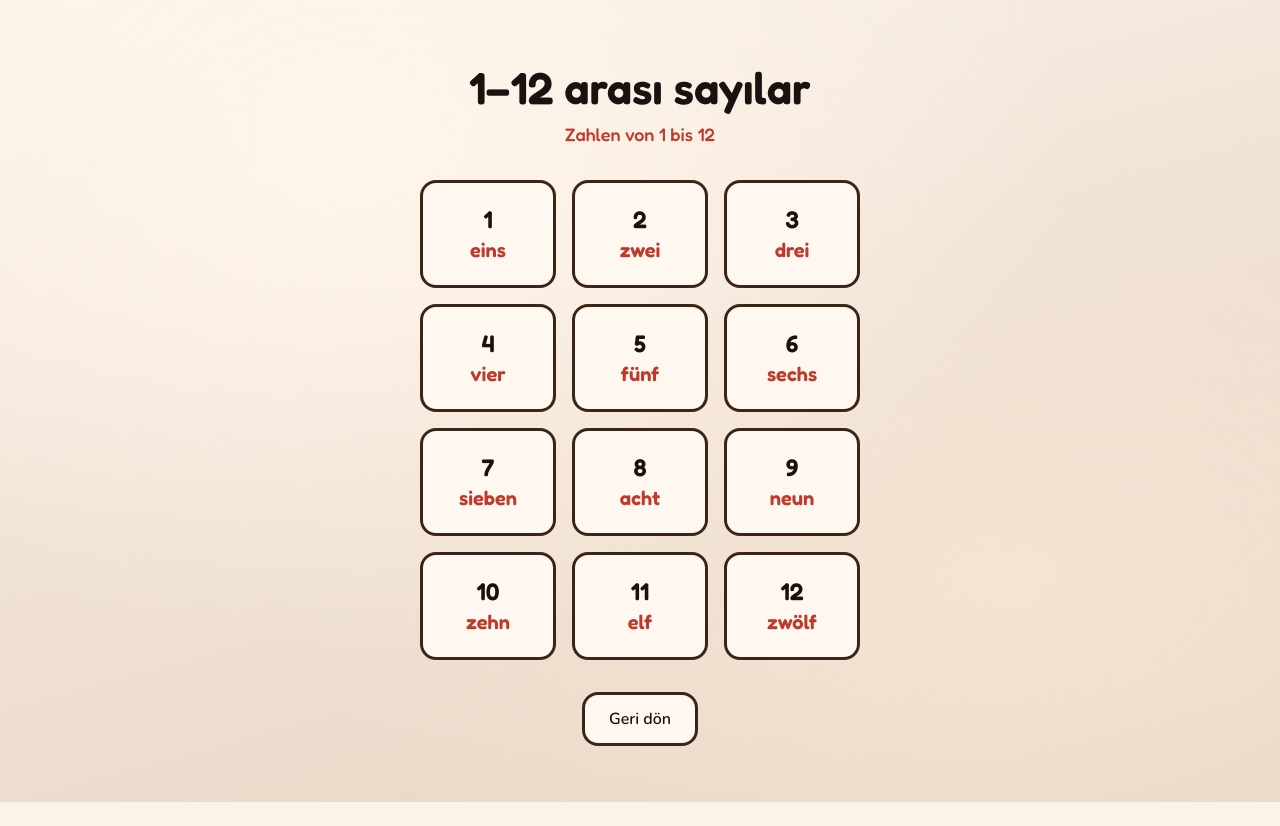
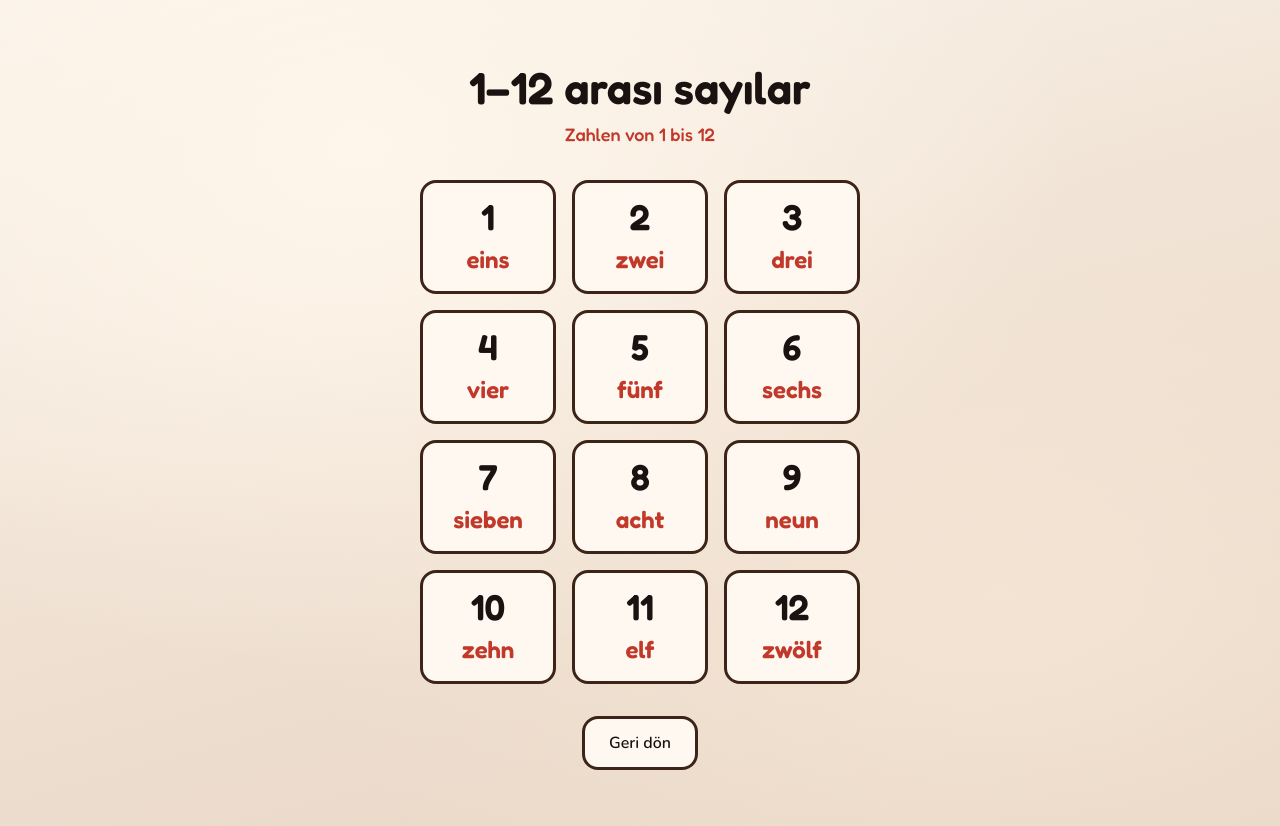
Before and after one commit to tegemenozyurek/deutschMitVildan, a React (Vite) app: page /konular/zahlen/anlatim/1-12 in a window 1280 px wide. Before the commit the page ends 802 px from the top, so only its background shows below. Built offline with nearby package versions, Linux system fonts and the light colour scheme.

Commit message:
Add Zahlen13to20Page component and integrate it into App routing. Refactor Zahlen1to12Page to use ZahlenNumberLesson for improved code reuse and maintainability.

```diff
--- a/src/App.tsx
+++ b/src/App.tsx
@@ -6,6 +6,7 @@ import { ModePage } from './pages/ModePage'
 import { TopicPage } from './pages/TopicPage'
 import { TopicsPage } from './pages/TopicsPage'
 import { Zahlen1to12Page } from './pages/Zahlen1to12Page'
+import { Zahlen13to20Page } from './pages/Zahlen13to20Page'
 import { ZahlenAnlatimPage } from './pages/ZahlenAnlatimPage'
 import { ZahlenSectionPage } from './pages/ZahlenSectionPage'
 
@@ -20,6 +21,7 @@ function AppRoutes() {
       <Route path="/konular/:topicId" element={<TopicPage />} />
       <Route path="/konular/zahlen/anlatim" element={<ZahlenAnlatimPage />} />
       <Route path="/konular/zahlen/anlatim/1-12" element={<Zahlen1to12Page />} />
+      <Route path="/konular/zahlen/anlatim/13-20" element={<Zahlen13to20Page />} />
       <Route
         path="/konular/zahlen/anlatim/:sectionId"
         element={<ZahlenSectionPage />}
--- /dev/null
+++ b/src/components/ZahlenNumberLesson.tsx
@@ -0,0 +1,107 @@
+import { useEffect, useState } from 'react'
+import { Link } from 'react-router-dom'
+import { PageShell } from './PageShell'
+import { backgroundMusic } from '../lib/backgroundMusic'
+import { prepareGermanSpeech, speakGerman } from '../lib/speakGerman'
+
+type NumberItem = {
+  n: number
+  de: string
+}
+
+type ZahlenNumberLessonProps = {
+  titleTr: string
+  titleDe: string
+  numbers: readonly NumberItem[]
+  columns?: 2 | 3 | 4
+}
+
+export function ZahlenNumberLesson({
+  titleTr,
+  titleDe,
+  numbers,
+  columns = 3,
+}: ZahlenNumberLessonProps) {
+  const [active, setActive] = useState<number | null>(null)
+  const [ttsOk, setTtsOk] = useState(true)
+
+  useEffect(() => {
+    prepareGermanSpeech()
+    setTtsOk(typeof window !== 'undefined' && 'speechSynthesis' in window)
+  }, [])
+
+  const onPress = (n: number, de: string) => {
+    setActive(n)
+    backgroundMusic.duck(1600)
+    const ok = speakGerman(de)
+    if (!ok) setTtsOk(false)
+    window.setTimeout(() => {
+      setActive((current) => (current === n ? null : current))
+    }, 700)
+  }
+
+  const gridCols =
+    columns === 2
+      ? 'grid-cols-2'
+      : columns === 4
+        ? 'grid-cols-4'
+        : 'grid-cols-3'
+
+  return (
+    <PageShell>
+      <header className="relative z-10 w-full max-w-lg px-2 pt-5 text-center animate-[rise_0.9s_ease_both]">
+        <h1 className="font-[family-name:var(--font-cozy)] text-[clamp(1.7rem,6.5vw,2.8rem)] font-semibold leading-tight text-[#1a1210]">
+          {titleTr}
+        </h1>
+        <p className="mt-1 font-[family-name:var(--font-cozy)] text-base text-[#c0392b] sm:text-lg">
+          {titleDe}
+        </p>
+        {!ttsOk && (
+          <p className="mt-2 text-sm text-[#c0392b]">
+            Bu tarayıcıda seslendirme desteklenmiyor. Cihazın Almanca TTS sesinin
+            açık olduğundan emin ol.
+          </p>
+        )}
+      </header>
+
+      <div
+        className={`relative z-10 grid w-full max-w-md flex-1 content-center gap-3 px-1 py-8 animate-[rise_0.9s_0.08s_ease_both] sm:gap-4 ${gridCols}`}
+      >
+        {numbers.map(({ n, de }) => (
+          <button
+            key={n}
+            type="button"
+            onPointerDown={(event) => {
+              if (event.button !== 0 && event.pointerType === 'mouse') return
+              onPress(n, de)
+            }}
+            className={`flex min-h-[6.25rem] flex-col items-center justify-center rounded-2xl border-[3px] border-[#3d2418] px-2 py-4 transition duration-200 focus-visible:outline-2 focus-visible:outline-offset-4 focus-visible:outline-[#c0392b] active:scale-[0.97] sm:min-h-[6.75rem] ${
+              active === n
+                ? 'bg-[#3d2418] text-[#faf3ea]'
+                : 'bg-[#fff8f0] text-[#1a1210] hover:bg-[#fff3e6]'
+            }`}
+            aria-label={`${n}, ${de}`}
+          >
+            <span className="font-[family-name:var(--font-cozy)] text-3xl font-semibold leading-none sm:text-4xl">
+              {n}
+            </span>
+            <span
+              className={`mt-2.5 px-0.5 text-center font-[family-name:var(--font-cozy)] text-xl font-semibold leading-tight sm:text-2xl ${
+                active === n ? 'text-[#e6b422]' : 'text-[#c0392b]'
+              }`}
+            >
+              {de}
+            </span>
+          </button>
+        ))}
+      </div>
+
+      <Link
+        to="/konular/zahlen/anlatim"
+        className="relative z-10 mb-2 rounded-2xl border-[3px] border-[#3d2418] bg-[#fff8f0] px-6 py-3 font-semibold text-[#1a1210] transition hover:-translate-y-0.5"
+      >
+        Geri dön
+      </Link>
+    </PageShell>
+  )
+}
--- /dev/null
+++ b/src/pages/Zahlen13to20Page.tsx
@@ -0,0 +1,23 @@
+import { ZahlenNumberLesson } from '../components/ZahlenNumberLesson'
+
+const numbers = [
+  { n: 13, de: 'dreizehn' },
+  { n: 14, de: 'vierzehn' },
+  { n: 15, de: 'fünfzehn' },
+  { n: 16, de: 'sechzehn' },
+  { n: 17, de: 'siebzehn' },
+  { n: 18, de: 'achtzehn' },
+  { n: 19, de: 'neunzehn' },
+  { n: 20, de: 'zwanzig' },
+] as const
+
+export function Zahlen13to20Page() {
+  return (
+    <ZahlenNumberLesson
+      titleTr="13–20 arası sayılar"
+      titleDe="Zahlen von 13 bis 20"
+      numbers={numbers}
+      columns={2}
+    />
+  )
+}
--- a/src/pages/Zahlen1to12Page.tsx
+++ b/src/pages/Zahlen1to12Page.tsx
@@ -1,8 +1,4 @@
-import { useEffect, useState } from 'react'
-import { Link } from 'react-router-dom'
-import { PageShell } from '../components/PageShell'
-import { backgroundMusic } from '../lib/backgroundMusic'
-import { prepareGermanSpeech, speakGerman } from '../lib/speakGerman'
+import { ZahlenNumberLesson } from '../components/ZahlenNumberLesson'
 
 const numbers = [
   { n: 1, de: 'eins' },
@@ -20,78 +16,11 @@ const numbers = [
 ] as const
 
 export function Zahlen1to12Page() {
-  const [active, setActive] = useState<number | null>(null)
-  const [ttsOk, setTtsOk] = useState(true)
-
-  useEffect(() => {
-    prepareGermanSpeech()
-    setTtsOk(typeof window !== 'undefined' && 'speechSynthesis' in window)
-  }, [])
-
-  const onPress = (n: number, de: string) => {
-    setActive(n)
-    backgroundMusic.duck(1600)
-    const ok = speakGerman(de)
-    if (!ok) setTtsOk(false)
-    window.setTimeout(() => {
-      setActive((current) => (current === n ? null : current))
-    }, 700)
-  }
-
   return (
-    <PageShell>
-      <header className="relative z-10 w-full max-w-lg px-2 pt-5 text-center animate-[rise_0.9s_ease_both]">
-        <h1 className="font-[family-name:var(--font-cozy)] text-[clamp(1.7rem,6.5vw,2.8rem)] font-semibold leading-tight text-[#1a1210]">
-          1–12 arası sayılar
-        </h1>
-        <p className="mt-1 font-[family-name:var(--font-cozy)] text-base text-[#c0392b] sm:text-lg">
-          Zahlen von 1 bis 12
-        </p>
-        {!ttsOk && (
-          <p className="mt-2 text-sm text-[#c0392b]">
-            Bu tarayıcıda seslendirme desteklenmiyor. Cihazın Almanca TTS sesinin
-            açık olduğundan emin ol.
-          </p>
-        )}
-      </header>
-
-      <div className="relative z-10 grid w-full max-w-md flex-1 grid-cols-3 content-center gap-3 px-1 py-8 animate-[rise_0.9s_0.08s_ease_both] sm:gap-4">
-        {numbers.map(({ n, de }) => (
-          <button
-            key={n}
-            type="button"
-            onPointerDown={(event) => {
-              // Speak on pointerdown for iOS/Android gesture reliability
-              if (event.button !== 0 && event.pointerType === 'mouse') return
-              onPress(n, de)
-            }}
-            className={`flex min-h-[6.25rem] flex-col items-center justify-center rounded-2xl border-[3px] border-[#3d2418] px-2 py-4 transition duration-200 focus-visible:outline-2 focus-visible:outline-offset-4 focus-visible:outline-[#c0392b] active:scale-[0.97] sm:min-h-[6.75rem] ${
-              active === n
-                ? 'bg-[#3d2418] text-[#faf3ea]'
-                : 'bg-[#fff8f0] text-[#1a1210] hover:bg-[#fff3e6]'
-            }`}
-            aria-label={`${n}, ${de}`}
-          >
-            <span className="font-[family-name:var(--font-cozy)] text-xl font-semibold leading-none sm:text-2xl">
-              {n}
-            </span>
-            <span
-              className={`mt-2 font-[family-name:var(--font-cozy)] text-lg font-semibold leading-none sm:text-xl ${
-                active === n ? 'text-[#e6b422]' : 'text-[#c0392b]'
-              }`}
-            >
-              {de}
-            </span>
-          </button>
-        ))}
-      </div>
-
-      <Link
-        to="/konular/zahlen/anlatim"
-        className="relative z-10 mb-2 rounded-2xl border-[3px] border-[#3d2418] bg-[#fff8f0] px-6 py-3 font-semibold text-[#1a1210] transition hover:-translate-y-0.5"
-      >
-        Geri dön
-      </Link>
-    </PageShell>
+    <ZahlenNumberLesson
+      titleTr="1–12 arası sayılar"
+      titleDe="Zahlen von 1 bis 12"
+      numbers={numbers}
+    />
   )
 }
--- a/src/pages/ZahlenAnlatimPage.tsx
+++ b/src/pages/ZahlenAnlatimPage.tsx
@@ -6,6 +6,11 @@ const sections = [
     id: '1-12',
     tr: '1–12 arası sayılar',
     de: 'Zahlen von 1 bis 12',
+  },
+  {
+    id: '13-20',
+    tr: '13–20 arası sayılar',
+    de: 'Zahlen von 13 bis 20',
   },
   {
     id: 'zehner',
```
